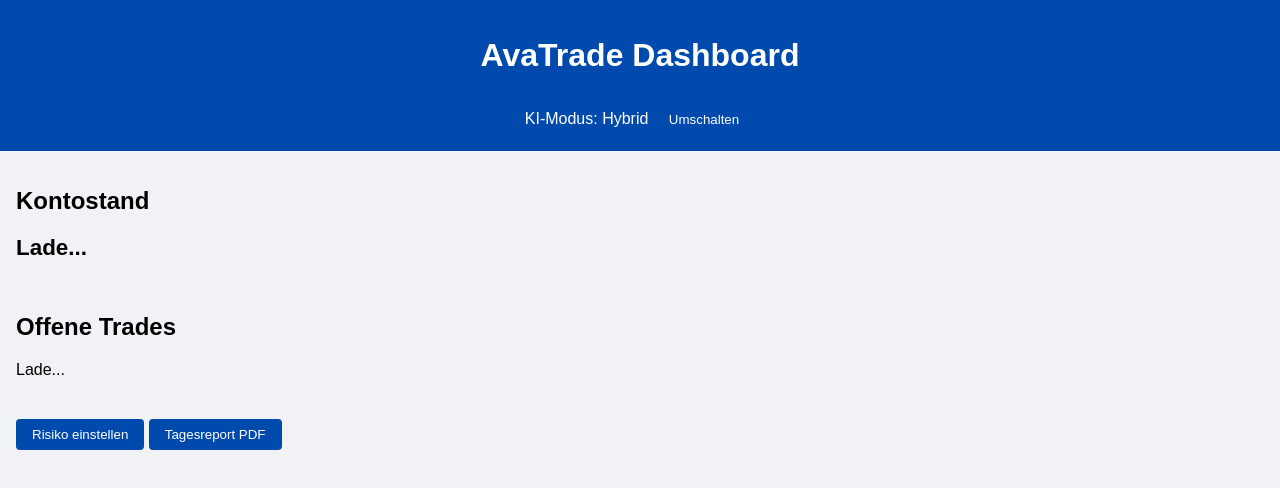
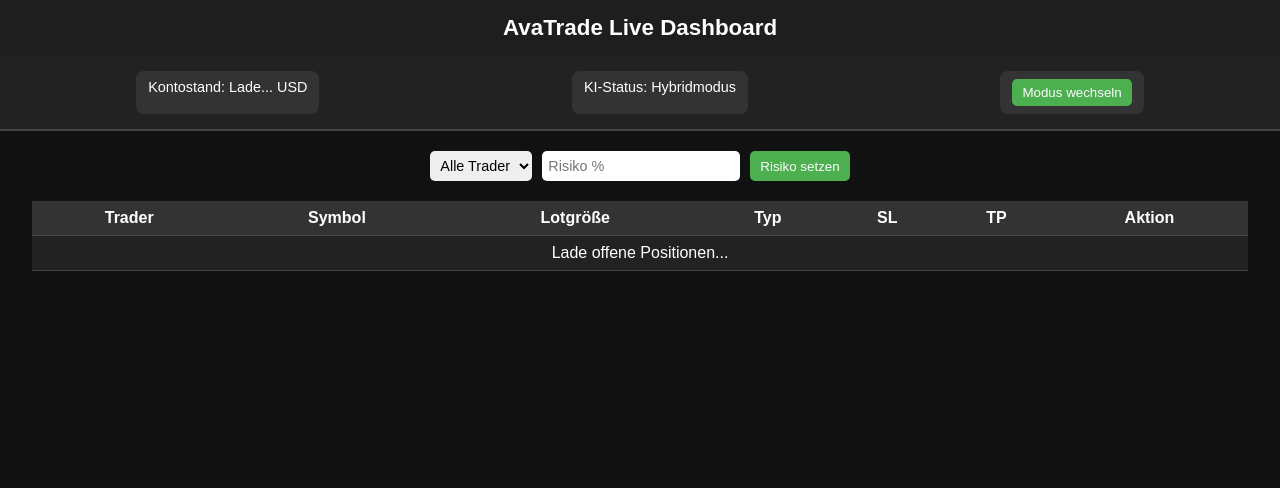
Before and after one commit to Martin140569/kiforme-webapp, a plain HTML site: page index.html in a window 1280 px wide. Drawn offline with Linux system fonts and the light colour scheme.

Commit message:
Update index.html

```diff
--- a/index.html
+++ b/index.html
@@ -1,32 +1,122 @@
 <!DOCTYPE html>
 <html lang="de">
 <head>
-  <meta charset="UTF-8" />
-  <meta name="viewport" content="width=device-width, initial-scale=1.0">
-  <title>AvaTrade Dashboard</title>
-  <link rel="stylesheet" href="style.css">
+    <meta charset="UTF-8">
+    <meta name="viewport" content="width=device-width, initial-scale=1.0">
+    <title>AvaTrade Live Dashboard</title>
+    <style>
+        body {
+            font-family: Arial, sans-serif;
+            background-color: #111;
+            color: #fff;
+            margin: 0;
+            padding: 0;
+            text-align: center;
+        }
+        header {
+            padding: 15px;
+            background: #1e1e1e;
+            font-size: 1.4rem;
+            font-weight: bold;
+        }
+        .status-bar {
+            background: #222;
+            padding: 10px;
+            display: flex;
+            justify-content: space-around;
+            flex-wrap: wrap;
+            border-bottom: 2px solid #444;
+        }
+        .status-item {
+            margin: 5px;
+            padding: 8px 12px;
+            border-radius: 8px;
+            background: #333;
+            font-size: 0.9rem;
+        }
+        .trades {
+            margin: 20px auto;
+            width: 95%;
+            overflow-x: auto;
+        }
+        table {
+            width: 100%;
+            border-collapse: collapse;
+            background: #222;
+        }
+        th, td {
+            padding: 8px;
+            border-bottom: 1px solid #444;
+        }
+        th {
+            background: #333;
+        }
+        tr.buy { color: #4caf50; }
+        tr.sell { color: #f44336; }
+        button {
+            background: #4caf50;
+            border: none;
+            padding: 6px 10px;
+            color: white;
+            border-radius: 5px;
+            cursor: pointer;
+        }
+        button.close {
+            background: #f44336;
+        }
+        .controls {
+            margin: 20px auto;
+            display: flex;
+            justify-content: center;
+            flex-wrap: wrap;
+            gap: 10px;
+        }
+        select, input {
+            padding: 6px;
+            border-radius: 5px;
+            border: none;
+            font-size: 0.9rem;
+        }
+    </style>
 </head>
 <body>
-  <header>
-    <h1>AvaTrade Dashboard</h1>
-    <div id="ki-status">KI-Modus: <span id="modus-text">Hybrid</span> <button id="modus-btn">Umschalten</button></div>
-  </header>
+    <header>AvaTrade Live Dashboard</header>
 
-  <section id="konto-info">
-    <h2>Kontostand</h2>
-    <div id="balance">Lade...</div>
-  </section>
+    <div class="status-bar">
+        <div class="status-item">Kontostand: <span id="balance">Lade...</span> USD</div>
+        <div class="status-item">KI-Status: <span id="ki-status">Hybridmodus</span></div>
+        <div class="status-item">
+            <button id="toggle-mode">Modus wechseln</button>
+        </div>
+    </div>
 
-  <section id="trades">
-    <h2>Offene Trades</h2>
-    <div id="trades-list">Lade...</div>
-  </section>
+    <div class="controls">
+        <select id="traderFilter">
+            <option value="">Alle Trader</option>
+        </select>
+        <input type="number" id="riskInput" placeholder="Risiko %" min="0.1" step="0.1">
+        <button id="setRisk">Risiko setzen</button>
+    </div>
 
-  <section id="aktionen">
-    <button id="risiko-btn">Risiko einstellen</button>
-    <button id="pdf-btn">Tagesreport PDF</button>
-  </section>
+    <div class="trades">
+        <table>
+            <thead>
+                <tr>
+                    <th>Trader</th>
+                    <th>Symbol</th>
+                    <th>Lotgröße</th>
+                    <th>Typ</th>
+                    <th>SL</th>
+                    <th>TP</th>
+                    <th>Aktion</th>
+                </tr>
+            </thead>
+            <tbody id="tradeTable">
+                <tr><td colspan="7">Lade offene Positionen...</td></tr>
+            </tbody>
+        </table>
+    </div>
 
-  <script src="script.js"></script>
+    <script src="./metaapi.js"></script>
 </body>
 </html>
```
